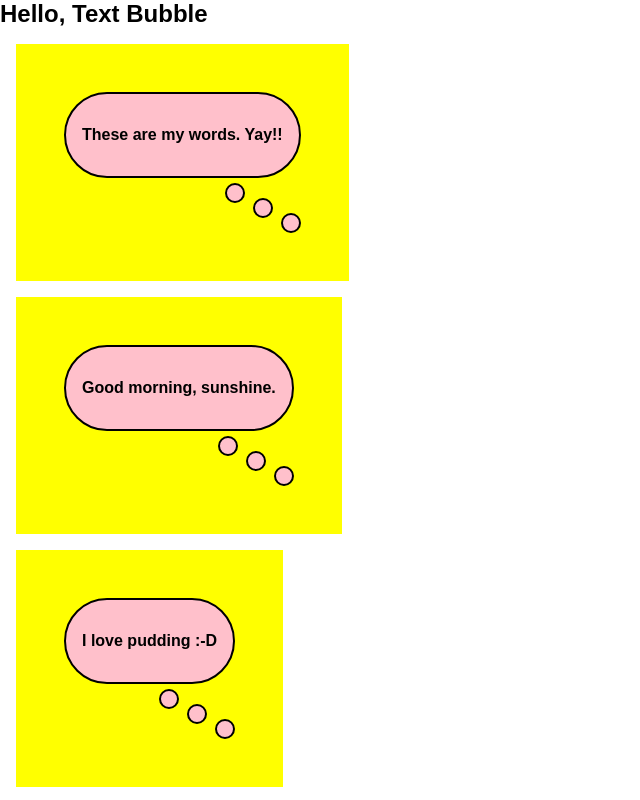
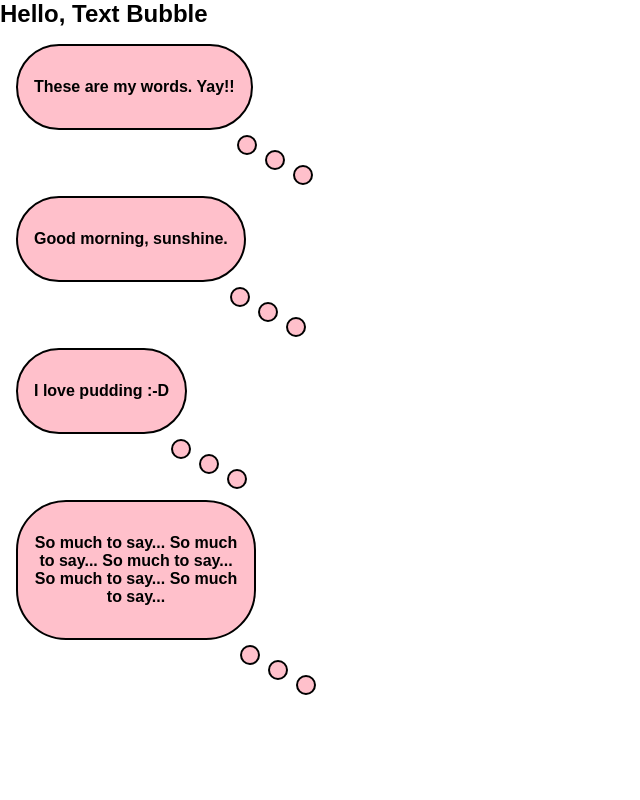
Before and after one commit to franco-ortega/texty, a Next.js app: page / in a window 1280 px wide. Shown: the top 800 px of the page, without its empty margins (0-640 px from the left). Built offline with nearby package versions, Linux system fonts and the light colour scheme.

Commit message:
move TextBubbleTrail to lower right side of TextBubble

```diff
--- a/app/components/textBubbleContainer/TextBubbleContainer.module.css
+++ b/app/components/textBubbleContainer/TextBubbleContainer.module.css
@@ -1,6 +1,6 @@
 .TextBubbleContainer {
-	background-color: yellow;
-	width: fit-content;
-	padding: 3rem;
+	/* background-color: yellow; */
+	max-width: fit-content;
+	/* padding: 2rem 4rem; */
 	margin: 1rem;
 }
--- a/app/components/textBubbleTrail/TextBubbleTrail.module.css
+++ b/app/components/textBubbleTrail/TextBubbleTrail.module.css
@@ -2,6 +2,7 @@
 	display: flex;
 	justify-content: flex-end;
 	gap: 0.5rem;
+	transform: translate(60px, 5px);
 }
 
 .TextBubbleTrail div {
@@ -13,13 +14,13 @@
 }
 
 .TextBubbleTrail div:nth-child(1) {
-	margin-top: 5px;
+	margin-top: 0px;
 }
 
 .TextBubbleTrail div:nth-child(2) {
-	margin-top: 20px;
+	margin-top: 15px;
 }
 
 .TextBubbleTrail div:nth-child(3) {
-	margin-top: 35px;
+	margin-top: 30px;
 }
```
